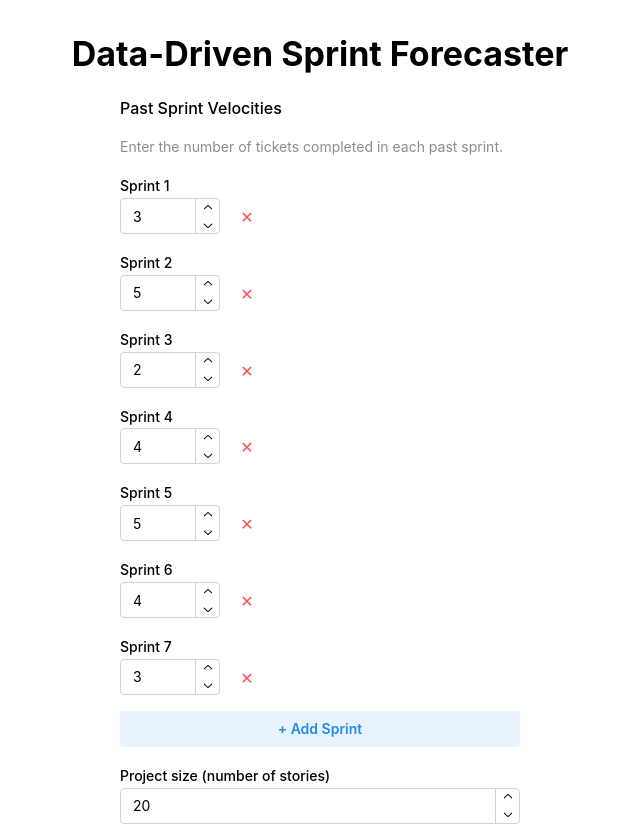
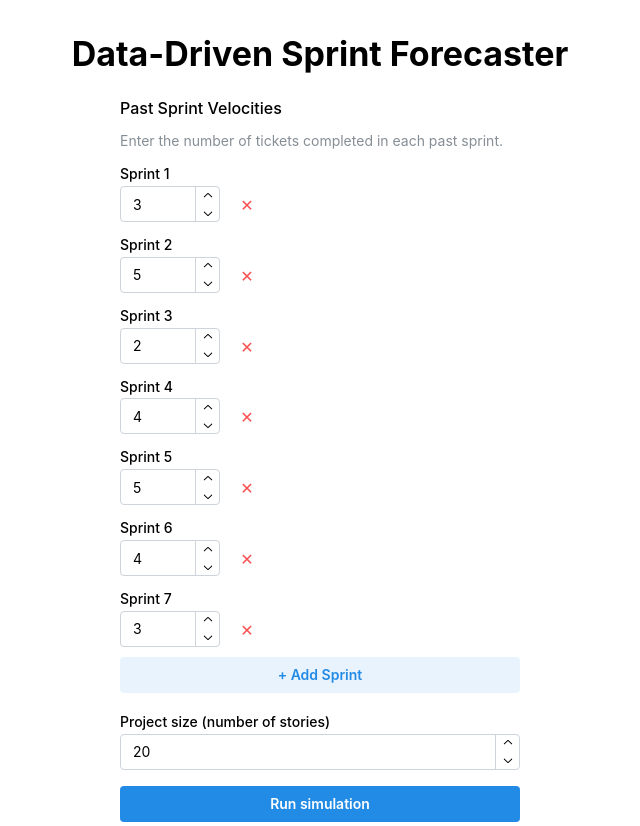
Before and after one commit to ZakLaughton/monte-carlo-forecaster, a React (Vite) app: page / in a window 1280 px wide. Shown: the top 826 px of the page, without its empty margins (320-960 px from the left). Built offline with nearby package versions, Linux system fonts and the light colour scheme.

Commit message:
refactor: extract SprintVelocityInput component for better modularity

```diff
--- a/src/components/SimulationForm.tsx
+++ b/src/components/SimulationForm.tsx
@@ -1,12 +1,6 @@
 import { useState } from "react";
-import {
-  NumberInput,
-  Button,
-  Stack,
-  Group,
-  ActionIcon,
-  Text,
-} from "@mantine/core";
+import { NumberInput, Button, Stack } from "@mantine/core";
+import { SprintVelocityInput } from "./SprintVelocityInput";
 
 type Props = {
   onRun: (velocities: number[], size: number) => void;
@@ -23,54 +17,13 @@ export const SimulationForm = ({ onRun }: Props) => {
     onRun(sprintVelocities, projectSize);
   };
 
-  const handleVelocityChange = (index: number, value: number | string) => {
-    const updated = [...sprintVelocities];
-    updated[index] = typeof value === "number" ? value : 0;
-    setSprintVelocities(updated);
-  };
-
-  const addSprint = () => {
-    setSprintVelocities([...sprintVelocities, 0]);
-  };
-
-  const removeSprint = (index: number) => {
-    setSprintVelocities(sprintVelocities.filter((_, i) => i !== index));
-  };
-
   return (
     <form onSubmit={handleSubmit}>
       <Stack maw={400} mx="auto">
-        <Text fw={500}>Past Sprint Velocities</Text>
-        <Text size="sm" c="dimmed">
-          Enter the number of tickets completed in each past sprint.
-        </Text>
-
-        {sprintVelocities.map((velocity, index) => (
-          <Group key={index} gap="xs" align="flex-end">
-            <NumberInput
-              label={`Sprint ${index + 1}`}
-              value={velocity}
-              onChange={(value) => handleVelocityChange(index, value)}
-              min={0}
-              w={100}
-            />
-            <ActionIcon
-              color="red"
-              variant="subtle"
-              size="lg"
-              onClick={() => removeSprint(index)}
-              disabled={sprintVelocities.length === 1}
-              aria-label={`Remove sprint ${index + 1}`}
-            >
-              ✕
-            </ActionIcon>
-          </Group>
-        ))}
-
-        <Button variant="light" onClick={addSprint}>
-          + Add Sprint
-        </Button>
-
+        <SprintVelocityInput
+          velocities={sprintVelocities}
+          onChange={setSprintVelocities}
+        />
         <NumberInput
           label="Project size (number of stories)"
           value={projectSize}
--- /dev/null
+++ b/src/components/SprintVelocityInput.tsx
@@ -0,0 +1,64 @@
+import {
+  NumberInput,
+  Button,
+  Stack,
+  Group,
+  ActionIcon,
+  Text,
+} from "@mantine/core";
+
+type Props = {
+  velocities: number[];
+  onChange: (velocities: number[]) => void;
+};
+
+export const SprintVelocityInput = ({ velocities, onChange }: Props) => {
+  const handleVelocityChange = (index: number, value: number | string) => {
+    const updated = [...velocities];
+    updated[index] = typeof value === "number" ? value : 0;
+    onChange(updated);
+  };
+
+  const addSprint = () => {
+    onChange([...velocities, 0]);
+  };
+
+  const removeSprint = (index: number) => {
+    onChange(velocities.filter((_, i) => i !== index));
+  };
+
+  return (
+    <Stack gap="xs">
+      <Text fw={500}>Past Sprint Velocities</Text>
+      <Text size="sm" c="dimmed">
+        Enter the number of tickets completed in each past sprint.
+      </Text>
+
+      {velocities.map((velocity, index) => (
+        <Group key={index} gap="xs" align="flex-end">
+          <NumberInput
+            label={`Sprint ${index + 1}`}
+            value={velocity}
+            onChange={(value) => handleVelocityChange(index, value)}
+            min={0}
+            w={100}
+          />
+          <ActionIcon
+            color="red"
+            variant="subtle"
+            size="lg"
+            onClick={() => removeSprint(index)}
+            disabled={velocities.length === 1}
+            aria-label={`Remove sprint ${index + 1}`}
+          >
+            ✕
+          </ActionIcon>
+        </Group>
+      ))}
+
+      <Button variant="light" onClick={addSprint}>
+        + Add Sprint
+      </Button>
+    </Stack>
+  );
+};
```
